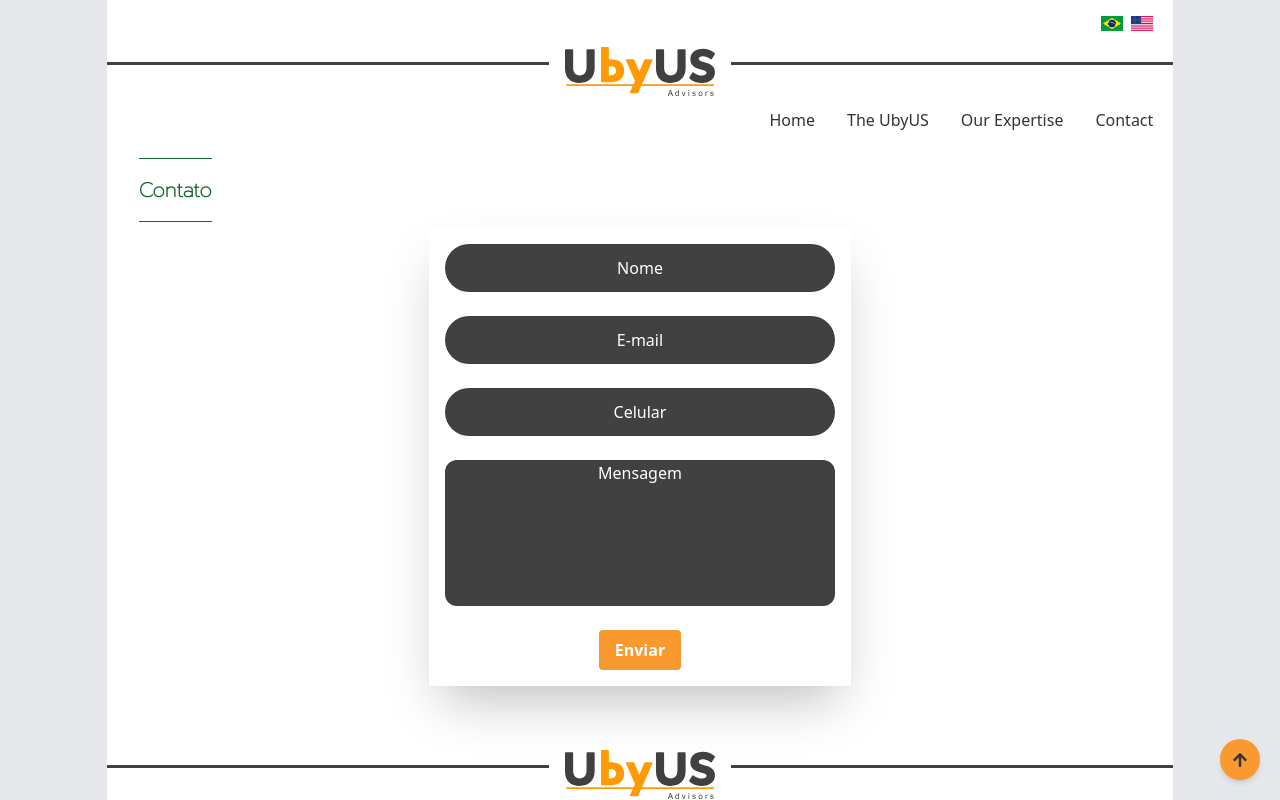
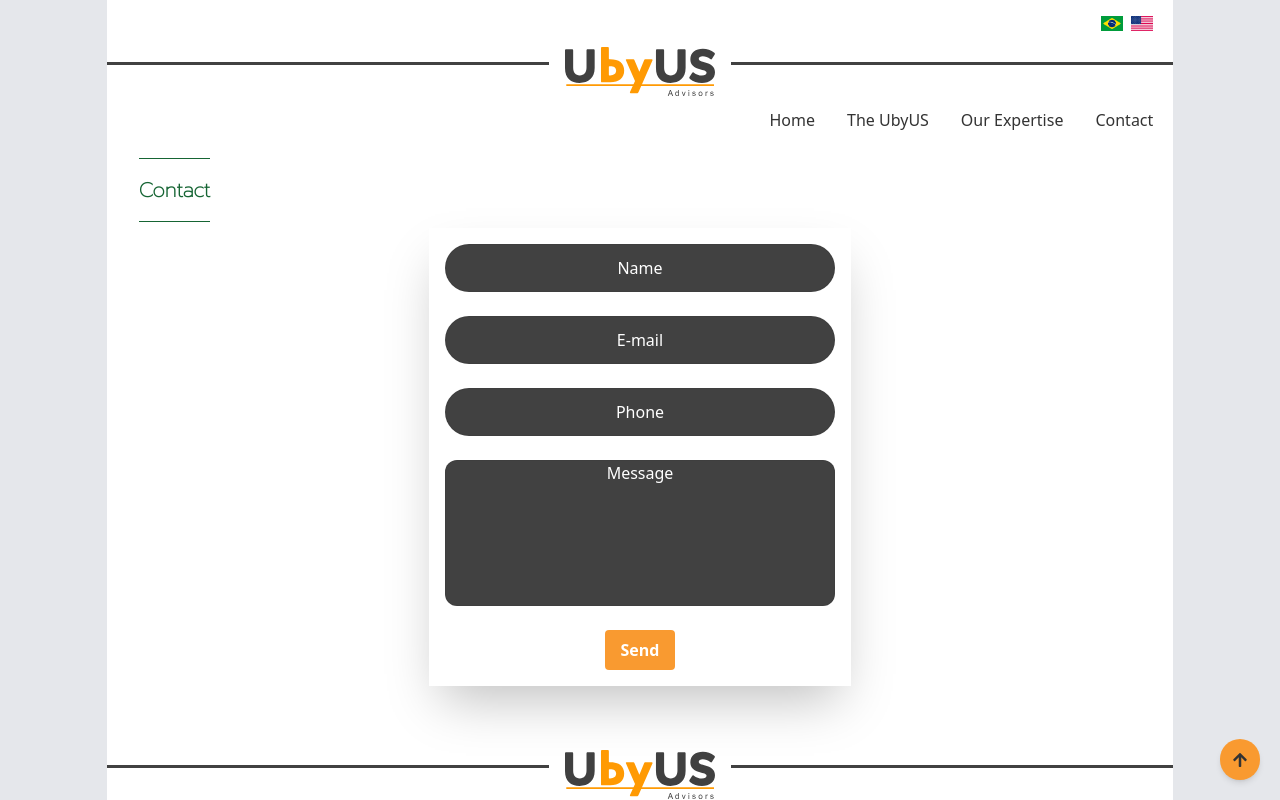
Before and after one commit to jserranojunior/ubyusnewversion, a Vue app in the folder frontend/: page /contato in a window 1280 px wide. Both pictures are taken after a click on the picture 1142 px from the left and 23 px from the top of the page. Shown: the top 800 px of the page. Built offline with nearby package versions, Linux system fonts and the light colour scheme.

Commit message:
English Contat

```diff
--- a/frontend/src/components/Contato.vue
+++ b/frontend/src/components/Contato.vue
@@ -3,8 +3,10 @@
     <div class="py-4 px-8 mt-4 text-left">
       <span
         class="text-xl border-t border-b py-4 border-green-800 prompt font-bold text-green-800"
-        >Contato</span
       >
+        <span v-if="lang == 'portugues'">Contato</span>
+        <span v-else>Contact</span>
+      </span>
     </div>
 
     <div class="flex flex-wrap justify-center px-12 pb-6">
@@ -20,7 +22,7 @@
                       type="text"
                       name="name"
                       id="name"
-                      placeholder="Nome"
+                      :placeholder="place.name"
                       v-model="inputsEmail.name"
                       required
                     />
@@ -31,7 +33,7 @@
                       type="email"
                       name="email"
                       id="email"
-                      placeholder="E-mail"
+                      :placeholder="place.email"
                       v-model="inputsEmail.email"
                       required
                     />
@@ -42,7 +44,7 @@
                       type="tel"
                       name="phone"
                       id="phone"
-                      placeholder="Celular"
+                      :placeholder="place.phone"
                       v-model="inputsEmail.phone"
                       required
                     />
@@ -55,7 +57,7 @@
                       rows="6"
                       v-model="inputsEmail.message"
                       required
-                      placeholder="Mensagem"
+                      :placeholder="place.message"
                     ></textarea>
                   </div>
                   <div>
@@ -65,7 +67,8 @@
                       @click="sendEmail()"
                       v-if="statusSendmail !== 'enviandoEmail'"
                     >
-                      Enviar
+                      <span v-if="lang == 'portugues'">Enviar</span>
+                      <span v-else>Send</span>
                     </button>
                   </div>
 
@@ -136,7 +139,36 @@
 <script setup lang="ts">
   import { useEmail } from "../provides/use/useEmail";
   import { useLang } from "../provides/use/useLang";
+  import { reactive, watch, onBeforeMount } from "vue";
 
   const { inputsEmail, sendEmail, statusSendmail } = useEmail();
   const { lang } = useLang();
+
+  const place = reactive({
+    name: "Nome",
+    email: "E-mail",
+    phone: "Celular",
+    message: "Mensagem",
+  });
+
+  function setPLace() {
+    if (lang.value == "portugues") {
+      (place.name = "Nome"),
+        (place.email = "E-mail"),
+        (place.phone = "Celular"),
+        (place.message = "Mensagem");
+    } else {
+      (place.name = "Name"),
+        (place.email = "E-mail"),
+        (place.phone = "Phone"),
+        (place.message = "Message");
+    }
+  }
+  watch(lang, () => {
+    setPLace();
+  });
+
+  onBeforeMount(() => {
+    setPLace();
+  });
 </script>
```
Also changed, not shown: 5 other files (tests, documents, lock files or other folders).
